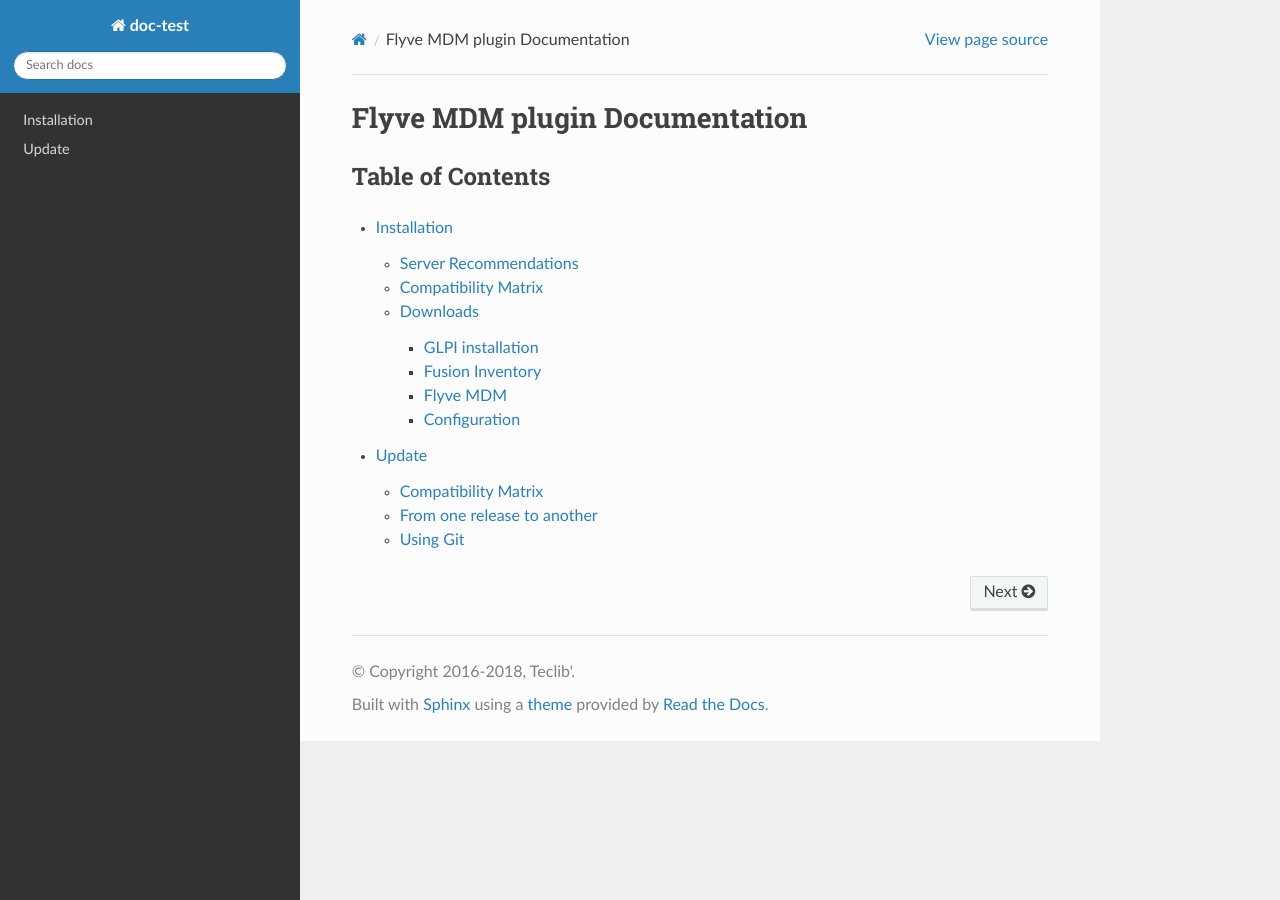
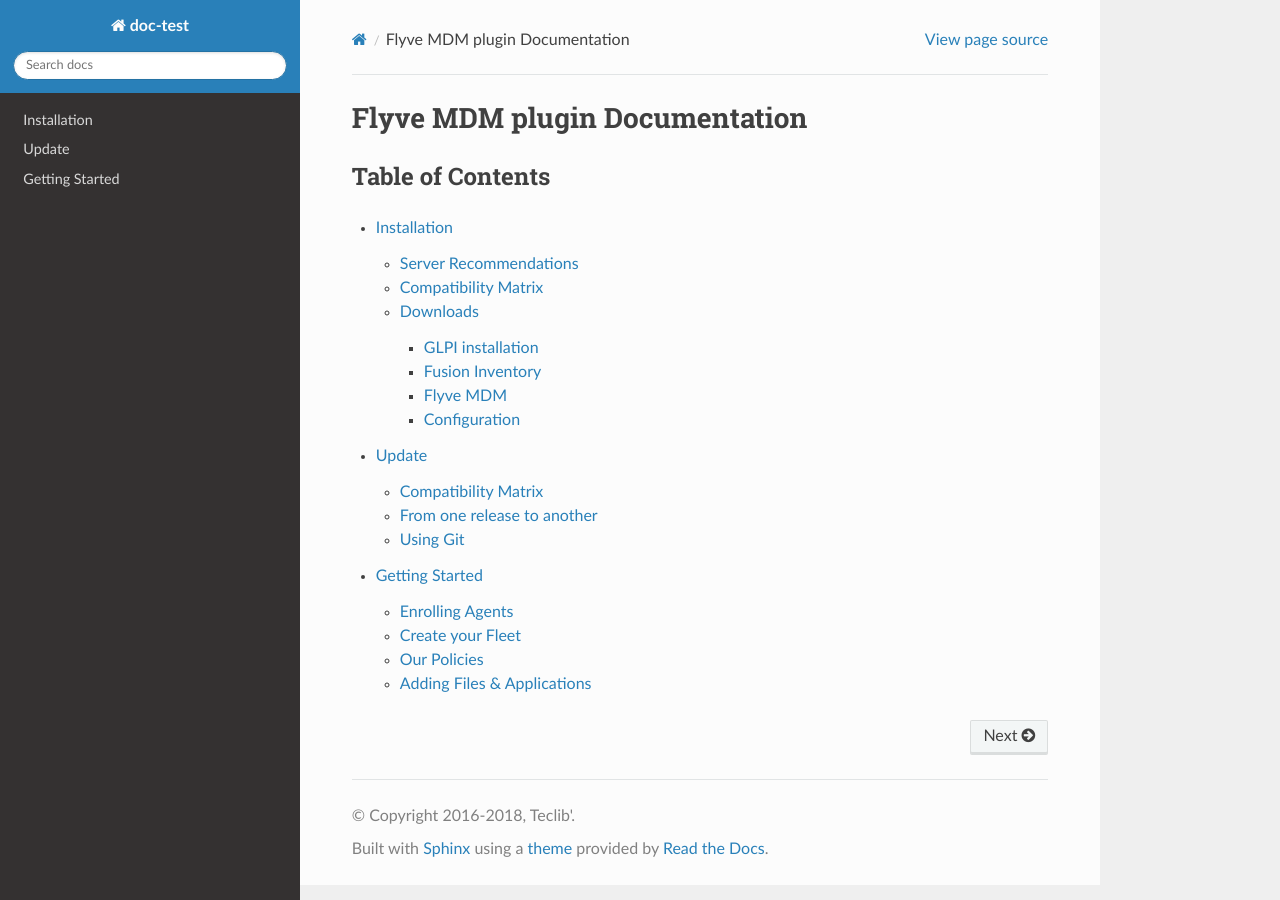
Before and after one commit to flyve-mdm/doc, a Sphinx documentation site: the page built from source/index.rst, in a window 1280 px wide. Built offline with Sphinx 7.4.7 and the Read the Docs theme 2.0.0, drawn with Linux system fonts in a browser that asks for light colours; some of the changed lines change nothing that is shown.

Commit message:
docs(gettingstarted): add instructions
Signed-off-by: Naylin <nmedina@teclib.com>

```diff
--- /dev/null
+++ b/source/getting-started/index.rst
@@ -0,0 +1,107 @@
+Getting Started
+===============
+
+The Flyve MDM plugin for GLPI integrates the intuitive and outstanding features of Flyve MDM into GLPI platform providing you the security functionality for your IT infrastructure.
+
+As GLPI is a Free Asset and IT Management Software package, we wanted to provide a plugin that helps you to keep control of your mobile devices, here we'll guide you in the steps to manage your mobile fleet from the basics.
+
+Enrolling Agents
+----------------
+
+In order to add the devices to your fleet, you must invite the owner of the device to enroll by sending him an email.
+
+Go to the Invitations section, click on the "+" button and write the email of the user whose device you'll control.
+
+Automatically it will appear to you on the *Pending Invitations* until the user enrolls the device.
+
+.. image:: images/invitations.gif
+   :alt: Invitations
+
+.. note::
+
+   Users must have installed in their devices the Android or iOS Agent, see these links for more information:
+
+    * `Android MDM Agent <http://flyve.org/android-mdm-agent/>`_.
+    * `iOS MDM Agent <http://flyve.org/ios-mdm-agent/>`_.
+
+After enrollment, the device will be displayed on the Agent section, you can from there on:
+
+* Assign the Agent to a fleet
+* Get the Inventory
+* Geolocate the device
+
+Create your Fleet
+-----------------
+
+You must create a new fleet since the "not managed fleet" is the default one and therefore comes locked.
+
+.. warning::
+   Carefull, be sure to not delete it since it will bring you some problems.
+
+In order to create it, you only have to click in the "+" button on the Fleet section, name it and click on add.
+
+To add the policies go to the Fleets section and select your Fleet by clicking on it, with the left side menu you can add all the policies your fleet requires.
+
+.. image:: images/fleet.gif
+   :alt: Fleet creation
+
+Once you assign the devices to the Fleet, all the policies will be immediately applied!
+
+Our Policies
+------------
+
+* Password, set the specifications as
+
+  * Lenght
+  * Quality
+  * Minimun of letters (lowercase and uppercase)
+  * Minimun of numbers
+  * Wipe the device at a number of failed attempts to unlock the device
+
+* Encryption of Internal Storage
+* Disable
+
+  * Airplane mode
+  * Cameras
+  * Wifi
+  * Bluetooth
+  * GPS
+  * USB
+  * Mobile line
+  * MMS and SMS
+  * Speakerphone
+  * Roaming
+  * NFC
+  * Creation of VPN profiles
+
+* And many more.
+
+Adding Files & Applications
+---------------------------
+
+You must add in their respective sections the Files and Packages so you can deploy them on your Fleet.
+
+.. note ::
+   You must have previously added the APK and UPK types.
+
+Go to the Files section, click on the "+" button, name and select your file, click on "add"
+
+.. image :: images/file.gif
+   :alt: Adding files
+
+Now it will be available when you use the Deploy file policy.
+
+.. image :: images/df1.png
+   :alt: File deployment
+
+The same procedure applies to the applications.
+
+Go to the Package section, click on the "+" button, name and select your application, click on "add"
+
+.. image :: images/da.gif
+   :alt: Adding Applications
+
+Now it will be available when you use the Deploy application policy.
+
+.. image :: images/app4.png
+   :alt: Apps deployment
--- a/source/index.rst
+++ b/source/index.rst
@@ -13,3 +13,4 @@
 
    installation/index
    update/index
+   getting-started/index
```
Also changed, not shown: source/getting-started/images/app4.png (added), source/getting-started/images/da.gif (added), source/getting-started/images/df1.png (added), source/getting-started/images/file.gif (added), source/getting-started/images/fleet.gif (added), source/getting-started/images/invitations.gif (added).
